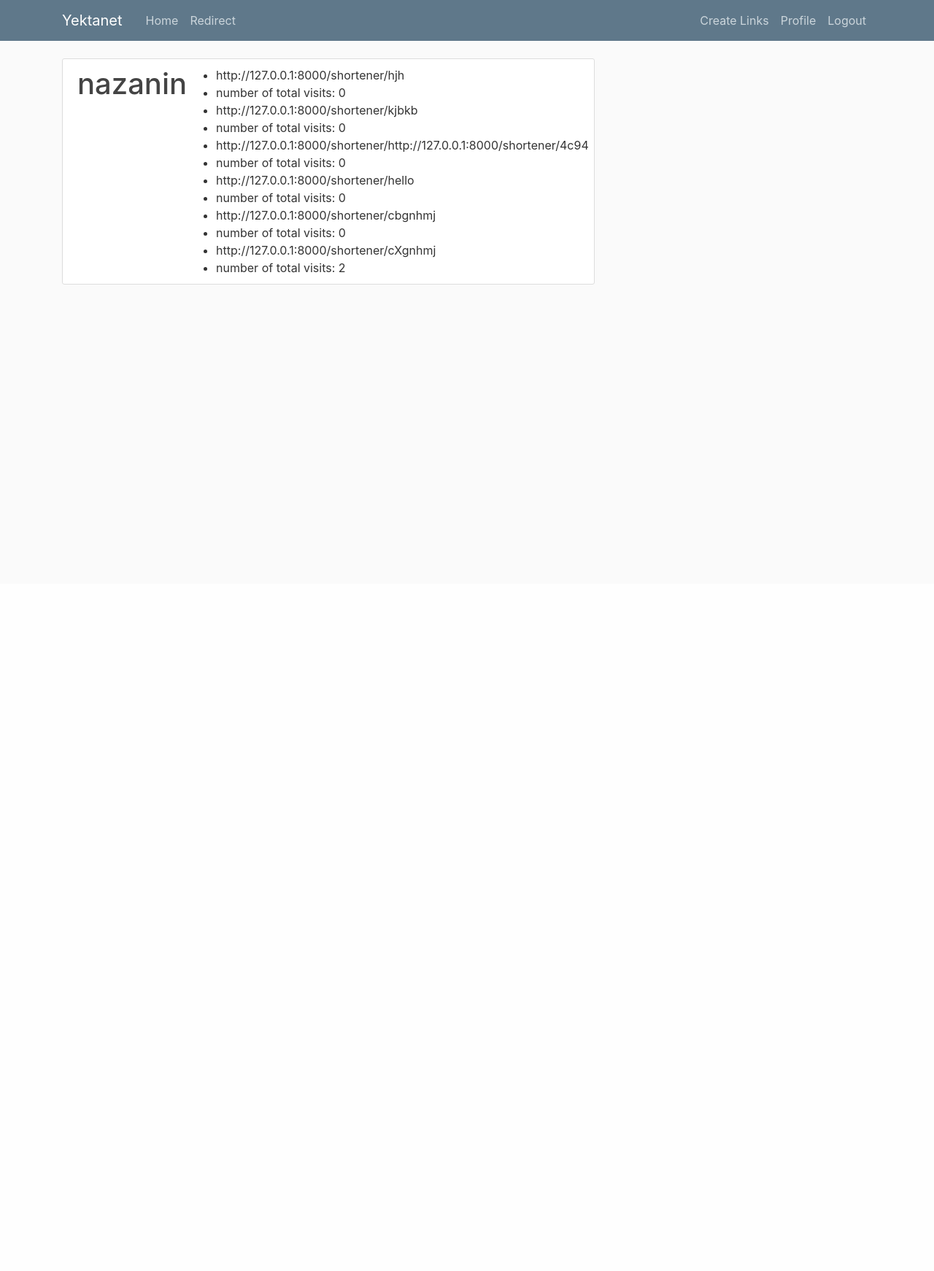
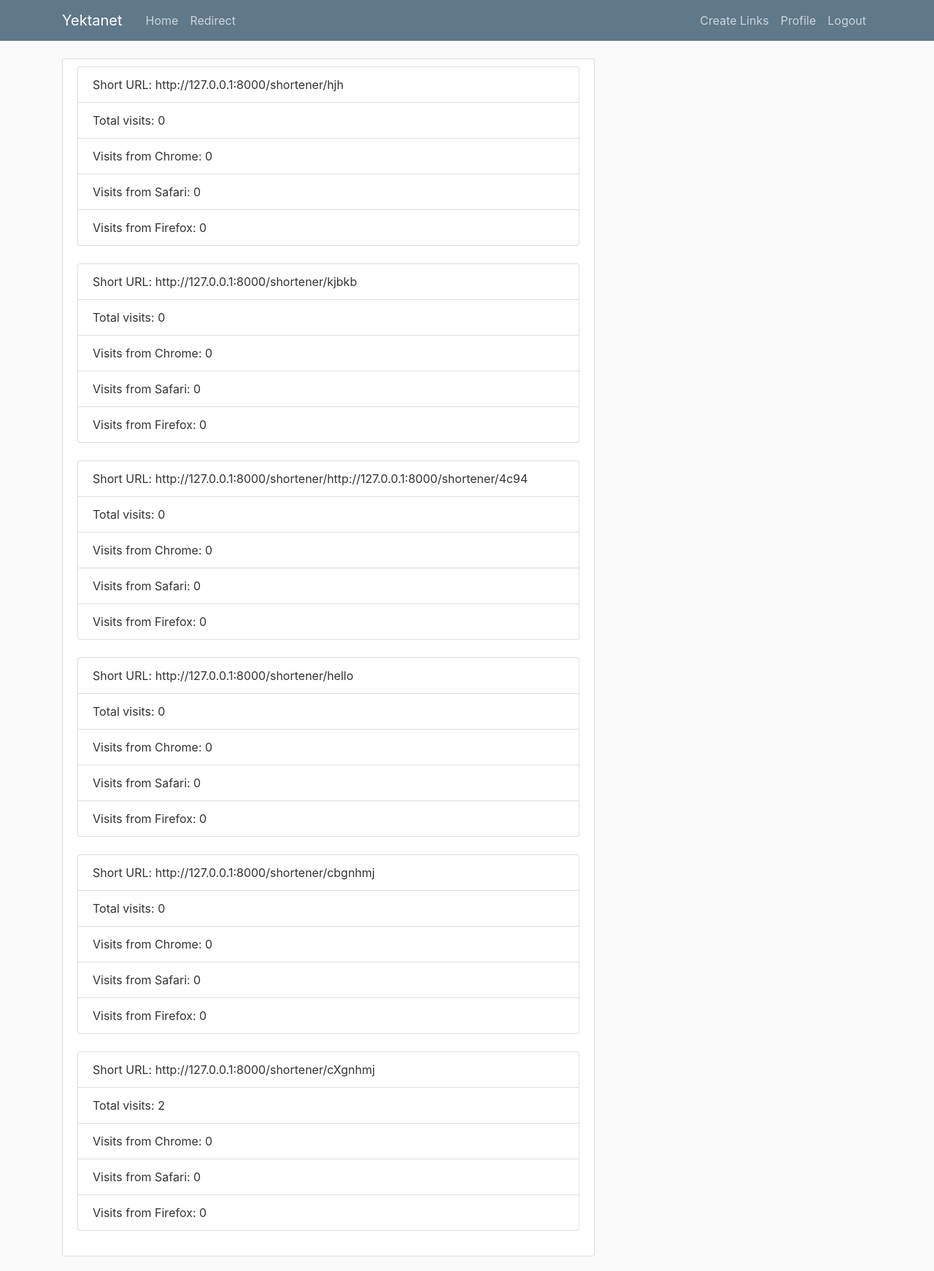
Before and after one commit to nazanin97/URL_Shortener, a Django app: page /profile/ in a window 1280 px wide. Shown: the whole page at 73% size. Before the commit the page ends 390 px from the top, so only its background shows below. Run offline with Django 3.2, Linux system fonts and the light colour scheme; a user stored in the database is signed in; data comes from the database, SQL or seed files in the repository; both versions use the stored data as it was after the commit; some libraries are stand-ins or nearby versions.

Commit message:
profile section

```diff
--- a/users/templates/users/profile.html
+++ b/users/templates/users/profile.html
@@ -5,16 +5,21 @@
 
     <div class="content-section">
       <div class="media">
-        <h2 class="account-heading">{{ user.username }}</h2>
+        <!-- <h2 class="account-heading">{{ user.username }}</h2>  -->
         <div class="media-body">
-          <ul>
-	    		{% for item in urls %}
-	    			<div>
-	    				<li>{{ item.shortLink }}</li>
-	    				<li>number of total visits: {{item.numberOfVisits}}</li>
-	    			</div>
-	    		{% endfor %}
-		 	</ul>
+        	{% for item in urls %}
+          		<ul class="list-group">
+
+
+    				<li class="list-group-item">Short URL: {{ item.shortLink }}</li>
+    				<li class="list-group-item">Total visits: {{item.numberOfVisits}}</li>
+    				<li class="list-group-item">Visits from Chrome: {{item.numChrome}}</li>
+    				<li class="list-group-item">Visits from Safari: {{item.numSafari}}</li>
+    				<li class="list-group-item">Visits from Firefox: {{item.numFirefox}}</li>
+
+		 		</ul>
+		 		<br />
+		 	{% endfor %}
         </div>
 
 
--- a/yekta/models.py
+++ b/yekta/models.py
@@ -7,5 +7,8 @@ class URL(models.Model):
 	creator = models.ForeignKey(User, on_delete=models.CASCADE, default=1)
 	link = models.TextField()
 	shortLink = models.TextField(default='')
-	numberOfVisits = models.IntegerField()
-	numberOfUsers = models.IntegerField()
+	numberOfVisits = models.IntegerField(default=0)
+	numberOfUsers = models.IntegerField(default=0)
+	numFirefox = models.IntegerField(default=0)
+	numChrome = models.IntegerField(default=0)
+	numSafari = models.IntegerField(default=0)
--- a/yekta/templates/yekta/about.html
+++ b/yekta/templates/yekta/about.html
@@ -13,7 +13,6 @@
 </form>
 <div>
 	<h2>{{ content }}</h2>
-  <h3>{{ browser }}</h3>
   <h4>{{ device }}</h4>
 </div>
 
```
Also changed, not shown: yekta/views.py (+14 -1 lines), db.sqlite3, yekta/migrations/0004_auto_20200617_1829.py (added).
